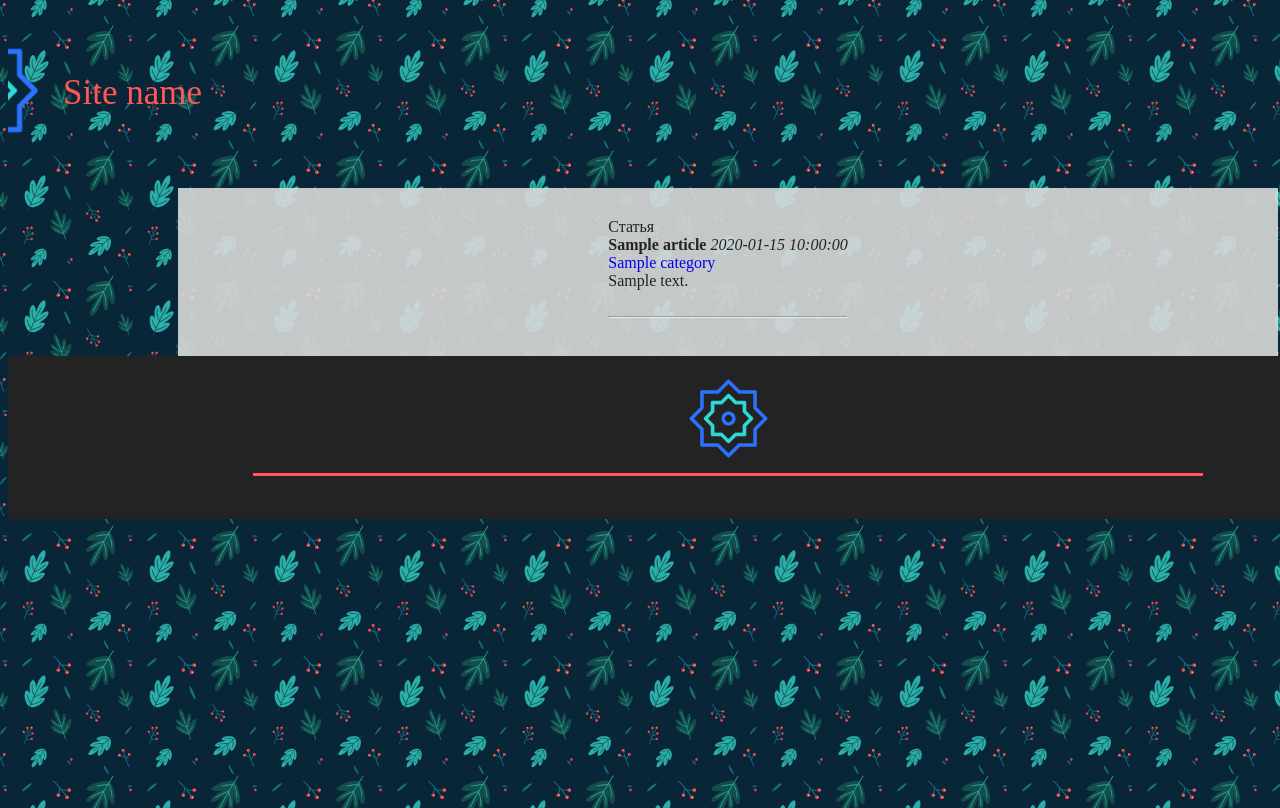
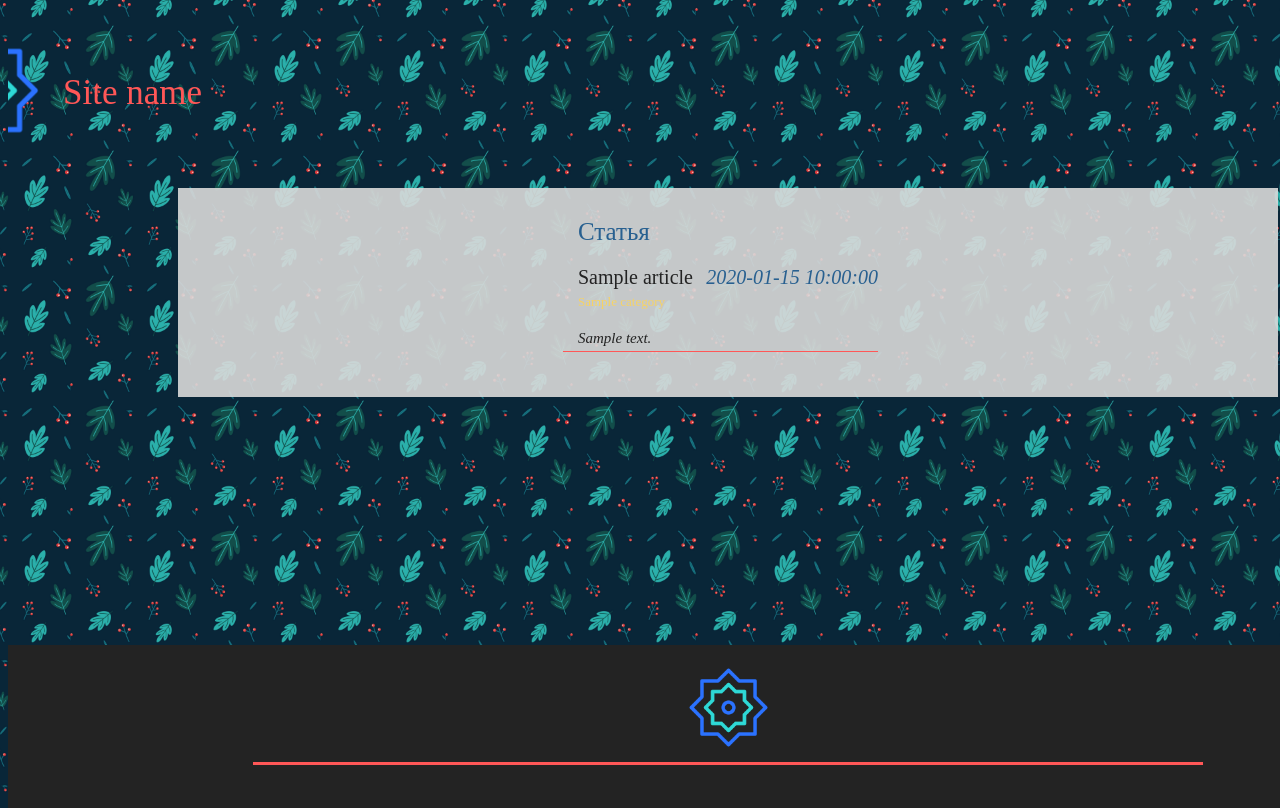
Before and after one commit to CRAZYMIXAKER/MVC, a PHP site: page /article/article/1 in a window 1280 px wide; the page is wider, and only the part inside the window is pictured. Run offline with PHP 8.4, Linux system fonts and the light colour scheme; tables that the repository leaves empty hold one stand-in row (values such as "Sample post"); data that the repository does not hold is empty.

Commit message:
article/css

```diff
--- a/assets/css/main.css
+++ b/assets/css/main.css
@@ -43,12 +43,6 @@ body a {
   cursor: pointer;
 }
 
-.wrapper {
-  overflow: hidden;
-  min-width: 1440px;
-  position: relative;
-}
-
 ul {
   margin: 0;
   padding: 0;
@@ -58,11 +52,18 @@ ul>li {
   list-style: none;
 }
 
+.wrapper {
+  position: relative;
+  overflow: hidden;
+  min-width: 1440px;
+  min-height: 100%;
+}
+
 .hero {
-  height: auto;
   display: flex;
   flex-direction: column;
   align-items: center;
+  padding-bottom: 163px;
 }
 
 .header {
@@ -166,17 +167,37 @@ ul>li {
 
 .page {}
 
+.page__space {
+  display: flex;
+  justify-content: space-between;
+}
+
 .page__title {
   color: var(--blue);
   font-size: 25px;
   margin-bottom: 20px;
 }
 
+/*v_Article*/
+.menu {
+  display: flex;
+  justify-content: space-between;
+}
+
+.menu__item {
+  color: var(--black);
+}
+
+.menu__item:hover {
+  color: var(--red);
+}
+
 /*v_allArticle*/
 
 .article {
   position: relative;
-  max-width: 500px;
+  max-width: 550px;
+  min-width: 300px;
   margin-bottom: 20px;
 }
 
@@ -185,7 +206,7 @@ ul>li {
   content: "";
   bottom: -5px;
   left: -15px;
-  width: 530px;
+  width: calc(100% + 15px);
   height: 1px;
   background: var(--red);
 }
@@ -206,6 +227,19 @@ ul>li {
   color: var(--blue);
 }
 
+.article__category {
+  font-size: 13px;
+  margin-bottom: 20px;
+}
+
+.article__link {
+  color: var(--yellow);
+}
+
+.article__link:hover {
+  color: var(--red);
+}
+
 .article__content {
   font-style: italic;
   font-size: 15px;
@@ -215,6 +249,8 @@ ul>li {
 }
 
 .footer {
+  position: absolute;
+  bottom: 0;
   background-color: var(--black);
   min-width: 1920px;
 }
--- a/views/article/v_article.php
+++ b/views/article/v_article.php
@@ -1,13 +1,20 @@
-<div>
-	<div class="">Статья</div>
-	<strong><?= $article['title'] ?></strong>
+<div class="page">
+	<div class="page__title">Статья</div>
 
-	<em><?= $article['dt_add'] ?></em>
-	<div><a href="<?= BASE_URL ?>category/categoryOne/<?= $article['id_category'] ?>"> <?= $article['name_category'] ?> </a></div>
-	<div> <?= $article['content'] ?> </div></br>
-	<?php if ($user['id_user'] === $article['id_user'] || $user['id_user'] === '1') : ?>
-		<a href="<?= BASE_URL ?>article/delete/<?= $article['id_article'] ?>"> Delete </a></br>
-		<a href="<?= BASE_URL ?>article/edit/<?= $article['id_article'] ?>"> Edit </a>
+	<div class="article">
+		<div class="article__title">
+			<div class="article__name"> <?= $article['title'] ?> </div>
+			<em class="article__date"><?= $article['dt_add'] ?></em>
+		</div>
+		<div class="article__category">
+			<a class="article__link" href="<?= BASE_URL ?>category/categoryOne/<?= $article['id_category'] ?>"> <?= $article['name_category'] ?> </a>
+		</div>
+		<div class="article__content"> <?= $article['content'] ?> </div>
+	</div>
+	<?php if ($user['id_user'] === $article['id_user'] || $user['id_access'] === '1') : ?>
+		<div class="menu">
+			<a class="menu__item" href="<?= BASE_URL ?>article/delete/<?= $article['id_article'] ?>"> Delete </a></br>
+			<a class="menu__item" href="<?= BASE_URL ?>article/edit/<?= $article['id_article'] ?>"> Edit </a>
+		</div>
 	<? endif; ?>
-	<hr>
 </div>
```
